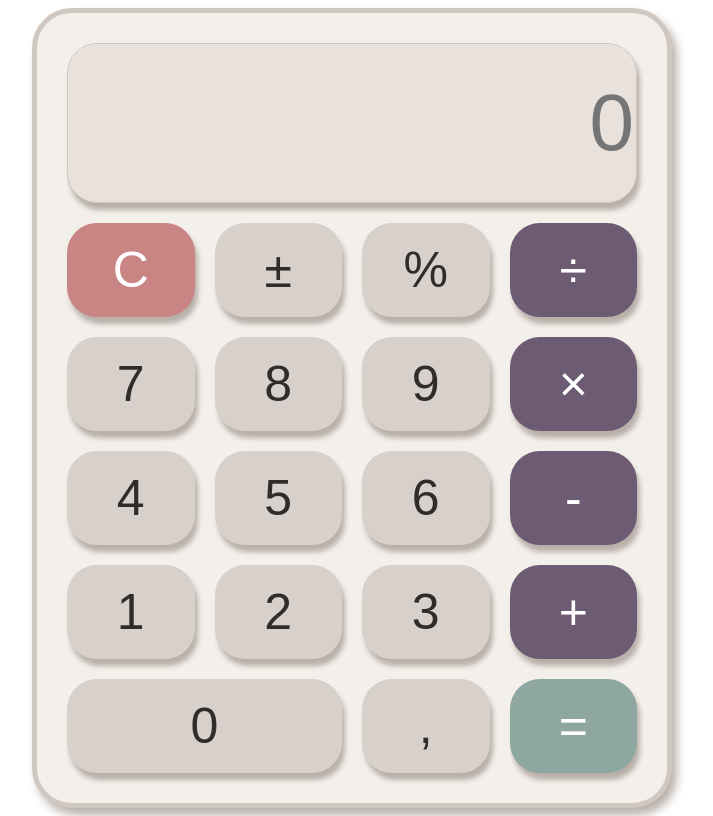
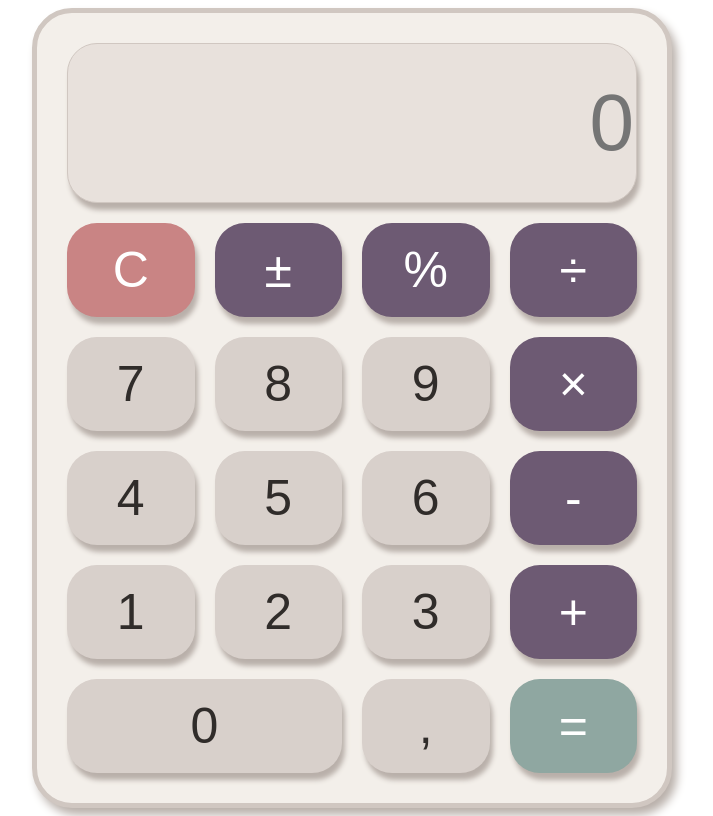
Before and after one commit to mawvur/calculator, a plain HTML site: page index.html in a window 1280 px wide. Shown: the whole page, without its empty margins (288-1001 px from the left). Drawn offline with Linux system fonts and the light colour scheme.

Commit message:
подключила кнопки

```diff
--- a/index.html
+++ b/index.html
@@ -11,10 +11,10 @@
         <div class="container">
             <input type="text" placeholder="0"/>
             <button class="clear" id="clear">С</button>
-            <button class="number" id="delete">&#177;</button>
-            <button class="number" id="percent">%</button>
+            <button class="sign" id="delete">&#177;</button>
+            <button class="sign" id="percent">%</button>
             <button class="sign" id="div">&#247;</button>
-            <button class="number" id="n7">7</button>
+            <button class="number" id="n7" >7</button>
             <button class="number" id="n8">8</button>
             <button class="number" id="n9">9</button>
             <button class="sign" id="mult">&#215;</button>
--- a/script.js
+++ b/script.js
@@ -1,3 +1,75 @@
-.container {
+const button = document.querySelectorAll('.number');
 
-}
+button.forEach((button) => {
+    button.addEventListener('click', function() {
+    console.log(button.innerText)
+})
+})
+
+
+
+// const input = document.querySelector('input');
+
+
+// const one = document.getElementById('n1'); // нужно отследить нажатие и вывести его на экран и в консоль
+// one.addEventListener('click', function () {
+
+//         input.value = one;
+
+// })
+
+
+
+// const two = document.getElementById('n2'); // нужно отследить нажатие и вывести его на экран и в консоль
+// two.addEventListener('click', function() {
+//     console.log(2)
+// }
+// )
+
+// const three = document.getElementById('n3'); // нужно отследить нажатие и вывести его на экран и в консоль
+// three.addEventListener('click', function() {
+//     console.log(3)
+// }
+// )
+
+// const four = document.getElementById('n4'); // нужно отследить нажатие и вывести его на экран и в консоль
+// four.addEventListener('click', function() {
+//     console.log(4)
+// }
+// )
+
+// const five = document.getElementById('n5'); // нужно отследить нажатие и вывести его на экран и в консоль
+// five.addEventListener('click', function() {
+//     console.log(5)
+// }
+// )
+
+// const six = document.getElementById('n6'); // нужно отследить нажатие и вывести его на экран и в консоль
+// six.addEventListener('click', function() {
+//     console.log(6)
+// }
+// )
+
+// const seven = document.getElementById('n7'); // нужно отследить нажатие и вывести его на экран и в консоль
+// seven.addEventListener('click', function() {
+//     console.log(7)
+// }
+// )
+
+// const eight = document.getElementById('n8'); // нужно отследить нажатие и вывести его на экран и в консоль
+// eight.addEventListener('click', function() {
+//     console.log(8)
+// }
+// )
+
+// const nine = document.getElementById('n9'); // нужно отследить нажатие и вывести его на экран и в консоль
+// nine.addEventListener('click', function() {
+//     console.log(9)
+// }
+// )
+
+// const zero = document.getElementById('n0'); // нужно отследить нажатие и вывести его на экран и в консоль
+// zero.addEventListener('click', function () {
+//     console.log(0)
+// }
+// )
```
